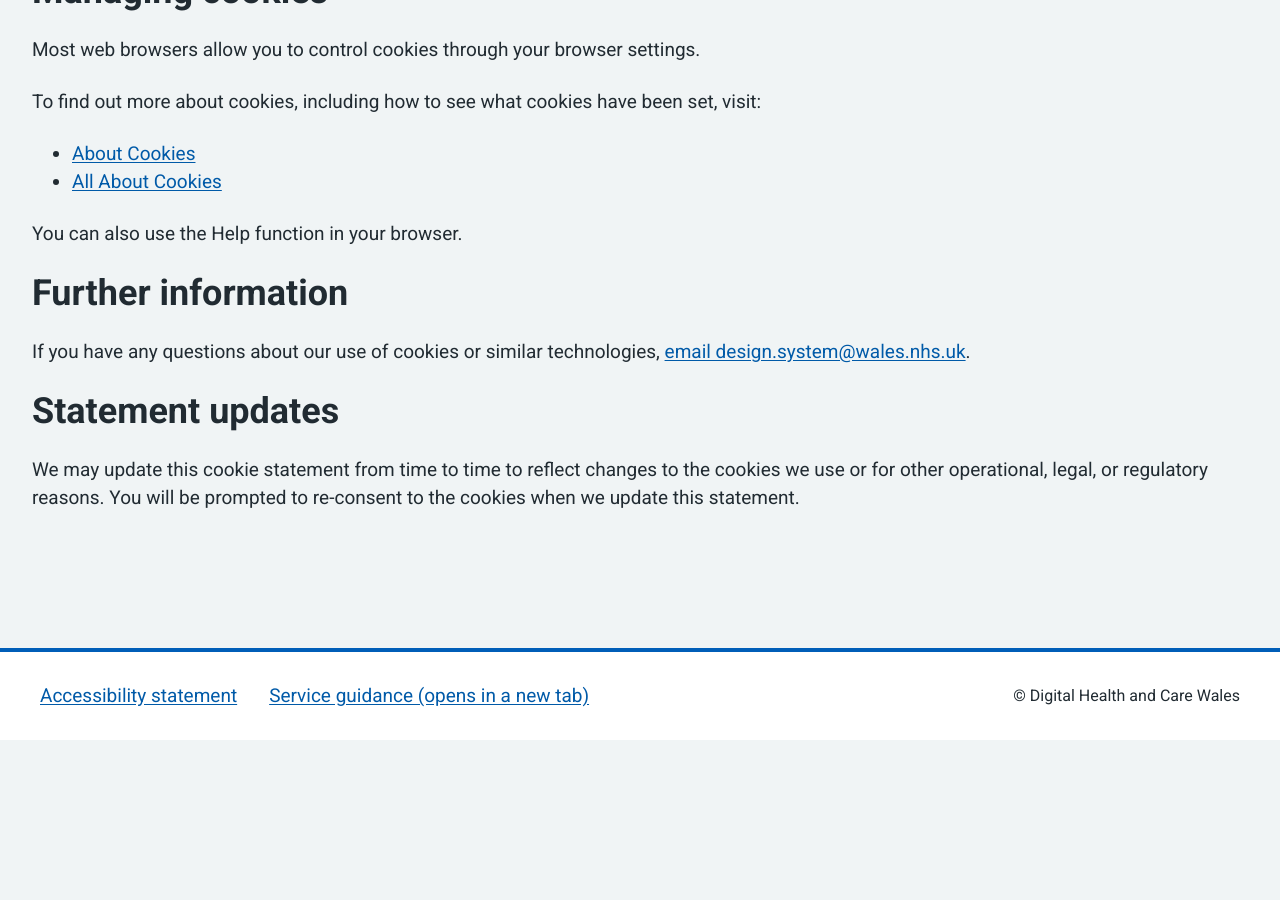
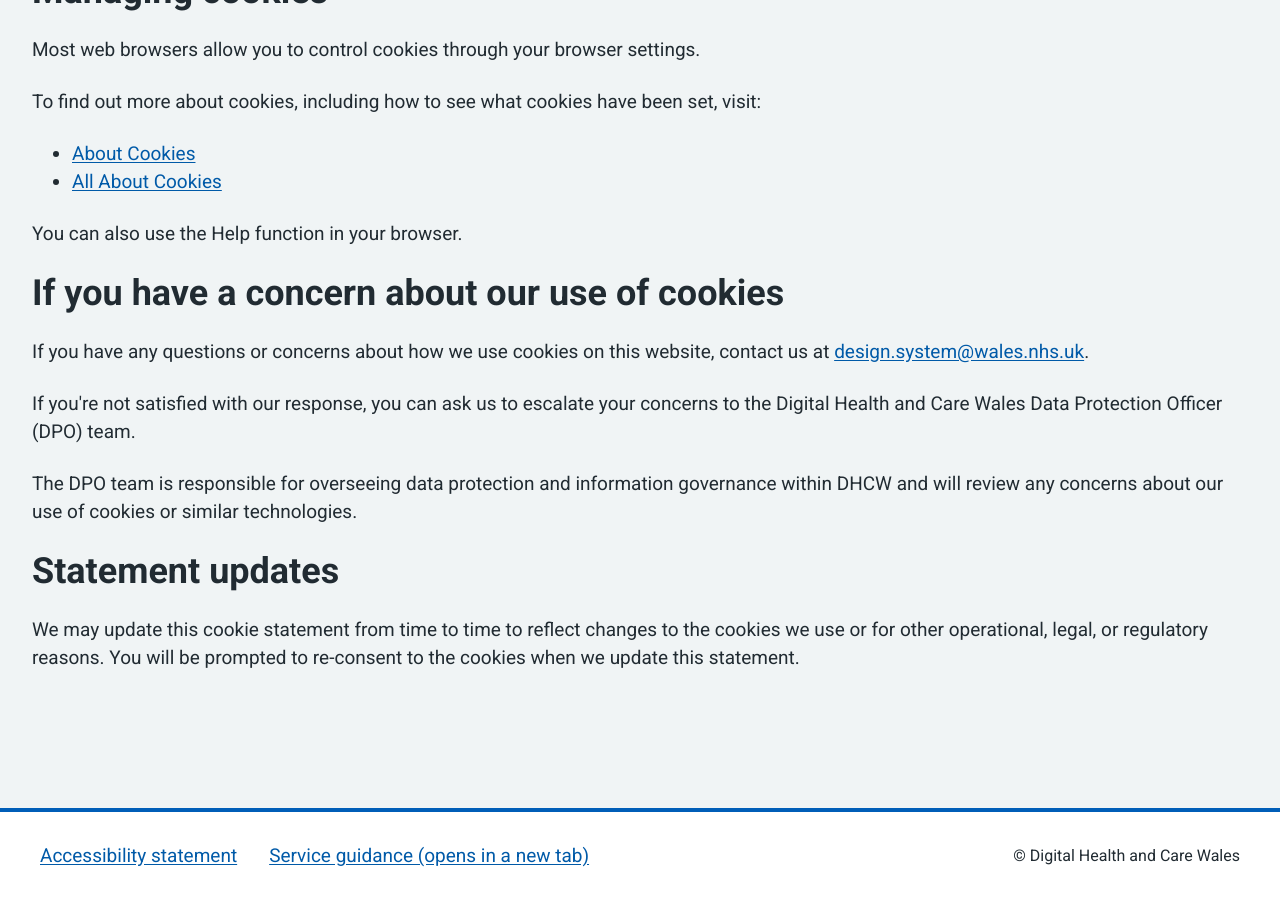
Before and after one commit to DHCW-Digital-Health-and-Care-Wales/nhsw-component-library, a Jekyll site: the page built from preview/cookie-policy.html, in a window 1280 px wide and 900 px high, scrolled down 1696 px. Built offline with Jekyll 4.4.1, drawn with Linux system fonts in a browser that asks for light colours; before the commit the page ends 2436 px from its top, so only the background shows below that.

Commit message:
Enhance cookie policy with concern escalation details
Added information regarding concerns about cookie usage and escalation to the DPO team.

```diff
--- a/preview/cookie-policy.html
+++ b/preview/cookie-policy.html
@@ -45,8 +45,11 @@ breadcrumb_parent_url: /index.html
 </ul>
 <p class="nhsw-body">You can also use the Help function in your browser.</p>
 
-<h2 class="nhsw-h2">Further information</h2>
-<p class="nhsw-body">If you have any questions about our use of cookies or similar technologies, <a class="nhsw-link" href="mailto:design.system@wales.nhs.uk">email design.system@wales.nhs.uk</a>.</p>
+<h2 class="nhsw-h2">If you have a concern about our use of cookies</h2>
+<p class="nhsw-body">If you have any questions or concerns about how we use cookies on this website, contact us at <a class="nhsw-link" href="mailto:design.system@wales.nhs.uk"> design.system@wales.nhs.uk</a>.</p>
+<p class="nhsw-body">If you're not satisfied with our response, you can ask us to escalate your concerns to the Digital Health and Care Wales Data Protection Officer (DPO) team.</p>
+<p class="nhsw-body">The DPO team is responsible for overseeing data protection and information governance within DHCW and will review any concerns about our use of cookies or similar technologies.</p>
+
 
 <h2 class="nhsw-h2">Statement updates</h2>
 <p class="nhsw-body">We may update this cookie statement from time to time to reflect changes to the cookies we use or for other operational, legal, or regulatory reasons. You will be prompted to re-consent to the cookies when we update this statement.</p>
```
